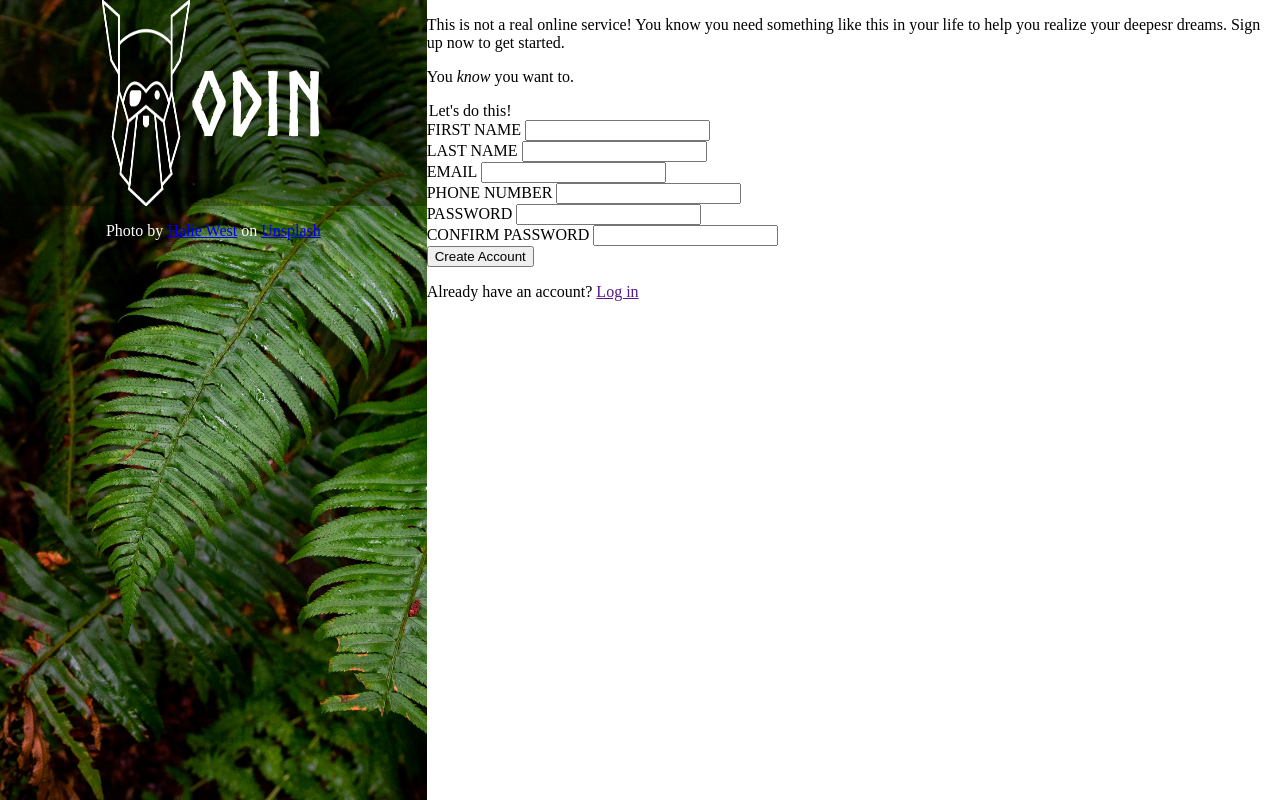
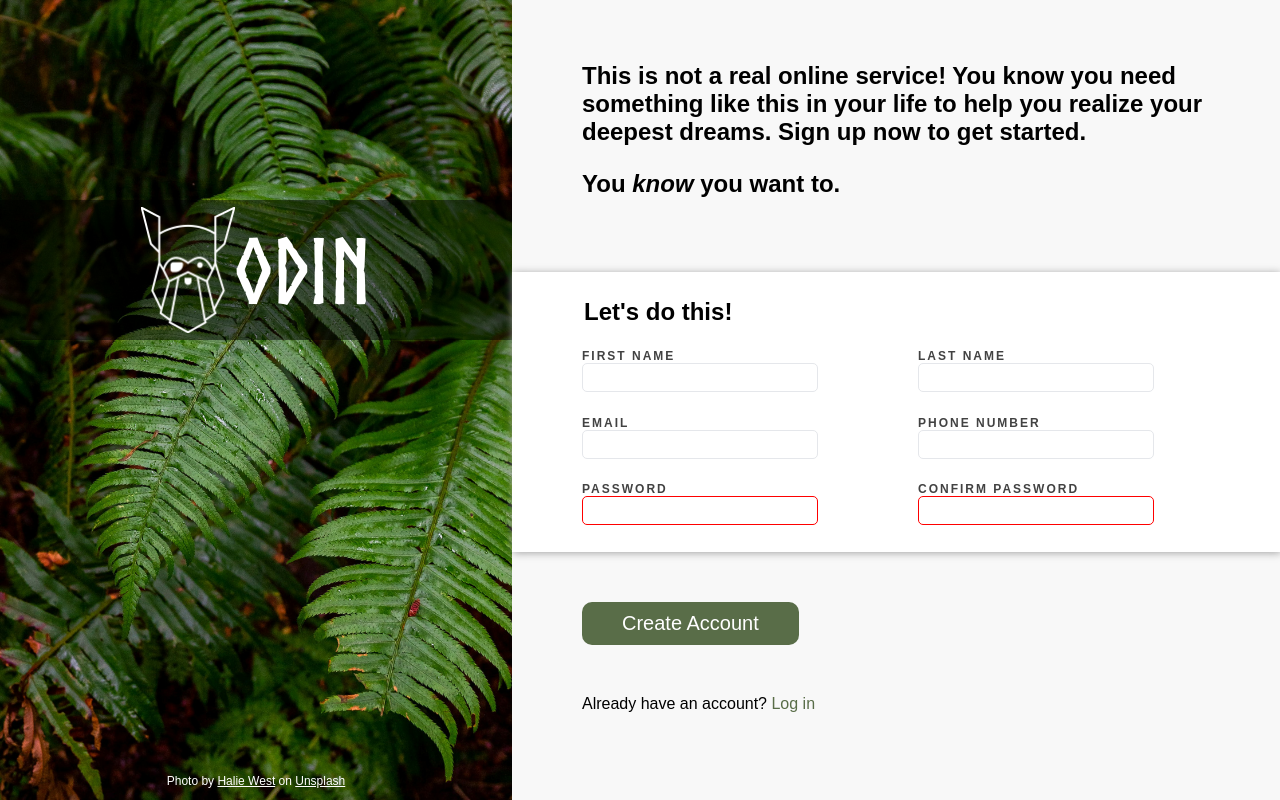
Before and after one commit to hmad213/odin-form, a plain HTML site: page index.html in a window 1280 px wide. Drawn offline with Linux system fonts and the light colour scheme.

Commit message:
Finish project

```diff
--- a/index.html
+++ b/index.html
@@ -16,39 +16,41 @@
             <p>Photo by <a href="https://unsplash.com/@haliewestphoto?utm_content=creditCopyText&utm_medium=referral&utm_source=unsplash">Halie West</a> on <a href="https://unsplash.com/photos/green-leaf-plant-in-close-up-photography-25xggax4bSA?utm_content=creditCopyText&utm_medium=referral&utm_source=unsplash">Unsplash</a></p>
         </div>
         <div class="form-container">
-            <p>This is not a real online service! You know you need something like this in your life to help you realize your deepesr dreams. Sign up now to get started.</p>
-            <p>You <em>know</em> you want to.</p>
+            <div class="text">
+                <p>This is not a real online service! You know you need something like this in your life to help you realize your deepest dreams. Sign up now to get started.</p>
+                <p>You <em>know</em> you want to.</p>
+            </div>
             <form action="">
                 <div>
                     <legend>Let's do this!</legend>
                     <div class="form-row">
                         <div>
                             <label for="first-name">FIRST NAME</label>
-                            <input type="text" id="first-name" name="first-name">
+                            <input placeholder=" " required type="text" id="first-name" name="first-name">
                         </div>
                         <div>
                             <label for="last-name">LAST NAME</label>
-                            <input type="text" id="last-name" name="last-name">
+                            <input placeholder=" " required type="text" id="last-name" name="last-name">
                         </div>
                     </div>
                     <div class="form-row">
                         <div>
                             <label for="email">EMAIL</label>
-                            <input type="email" id="email" name="email">
+                            <input placeholder=" " required type="email" id="email" name="email" pattern="^[a-zA-Z0-9._%+-]+@[a-zA-Z0-9.-]+\.[a-zA-Z]{2,}$">
                         </div>
                         <div>
                             <label for="phone">PHONE NUMBER</label>
-                            <input type="tel" id="phone" name="phon">
+                            <input placeholder=" " required type="tel" id="phone" name="phone" pattern="^\d{9,15}$" minlength="9" maxlength="15">
                         </div>
                     </div>
                     <div class="form-row">
                         <div>
                             <label for="password">PASSWORD</label>
-                            <input type="password" id="password" name="password">
+                            <input placeholder=" " required type="password" id="password" name="password" minlength="8">
                         </div>
                         <div>
                             <label for="confirm-password">CONFIRM PASSWORD</label>
-                            <input type="password" id="confirm-password" name="confirm-password">
+                            <input placeholder=" " required type="password" id="confirm-password" name="confirm-password" minlength="8">
                         </div>
                     </div>
                 </div>
--- a/style/style.css
+++ b/style/style.css
@@ -5,6 +5,10 @@
     font-weight: normal;
     font-style: normal;
 
+}
+
+:root{
+    font-family: Arial, Helvetica, sans-serif;
 }
 
 body{
@@ -19,32 +23,139 @@ body{
 .logo-container{
     background-image: url("../images/background.jpg");
     background-size: cover;
-    flex: 1;
+    flex: 2;
     text-align: center;
+    display: flex;
+    flex-direction: column;
 }
 
 .logo{
+    align-items: center;
     justify-content: center;
+    height: 140px;
+    margin-top: 200px;
     display: flex;
     width: 100%;
-    background-color: rgba(0, 0, 0, 0.3);
+    background-color: rgba(0, 0, 0, 0.5);
     color: white;
+    margin-bottom: auto;
 }
 
 .logo img{
-    width: calc(3vw + 50px);
+    height: 90%;
 }
 
 .logo h1{
     font-family: "norsebold";
-    font-size:  calc(3vw + 50px);
+    font-size: 90px;
+    margin: 0;
 }
 
 .logo-container > p{
     width: 100%;
+    font-size: 12px;
+    color: white;
+}
+
+.logo-container a, .logo-container a:visited{
     color: white;
 }
 
 .form-container{
-    flex: 2;
+    flex: 3;
+    display: flex;
+    flex-direction: column;
+    justify-content: center;
+    background-color: rgb(248, 248, 248);
 }
+
+.text p, .form-container legend{
+    font-weight: 700;
+    font-size: 24px;
+}
+
+.text, form > button, .form-container > p{
+    margin: 0 70px;
+    margin-bottom: 50px;
+}
+
+form > div{
+    background-color: rgb(255, 255, 255);
+    height: 250px;
+    padding: 15px 70px;
+    margin-bottom: 50px;
+    display: flex;
+    flex-direction: column;
+    justify-content: space-around;
+    box-shadow: 1px 1px 8px rgb(163, 163, 163);
+}
+
+.form-row{
+    display: flex;
+    gap: 100px;
+}
+
+.form-row > div{
+    display: flex;
+    flex-direction: column;
+}
+
+label{
+    letter-spacing: 2px;
+    font-size: 12px;
+    color: rgb(66, 66, 66);
+    font-weight: 600;
+}
+
+input{
+    width: 230px;
+    font-size: 14px;
+    height: 25px;
+    border: solid 1px #E5E7EB;
+    outline: none;
+    border-radius: 5px;
+}
+
+input:placeholder-shown:invalid{
+    border-color: #E5E7EB;
+}
+
+input[type="password"]:invalid{
+    border-color: red;
+}
+
+input:invalid{
+    border-color: red;
+}
+
+input:valid{
+    border-color: green;
+}
+
+input:focus, input[type="password"]:focus{
+    box-shadow: 1px 1px 5px rgb(134, 134, 134);
+    border-color: blue;
+}
+
+button{
+    color: white;
+    background-color: #596D48;
+    font-size: 20px;
+    border-radius: 10px;
+    border: none;
+    padding: 10px 40px;
+    cursor: pointer;
+}
+
+button:hover{
+    background-color: #455538;
+}
+
+.form-container a, .form-container a:visited{
+    text-decoration: none;
+    color: #596D48;
+}
+
+.form-container a:hover{
+    text-decoration: underline;
+}
```
